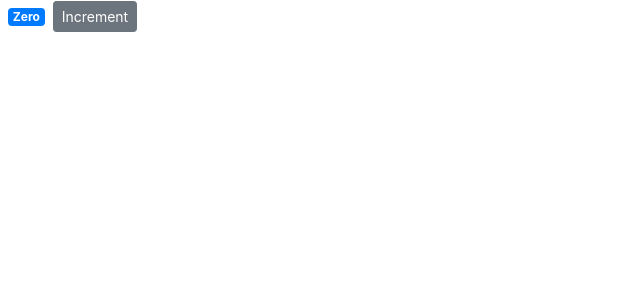
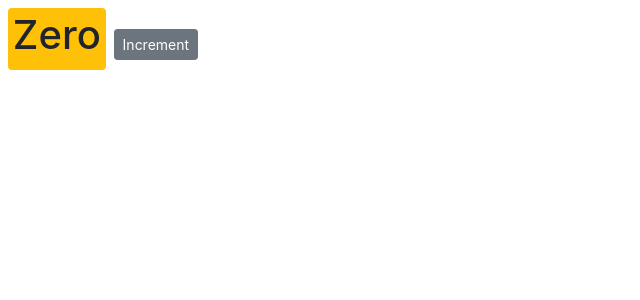
Before and after one commit to mattrorvick/ReactCounterApp, a React (Create React App) app: page / in a window 1280 px wide. Shown: the top 300 px of the page, without its empty margins (0-640 px from the left). Built offline with nearby package versions, Linux system fonts and the light colour scheme.

Commit message:
handling events

```diff
--- a/src/components/counter.jsx
+++ b/src/components/counter.jsx
@@ -5,22 +5,33 @@ class Counter extends Component {
     count: 0,
   };
 
-  styles = {
-    fontWeight: "bold",
-  };
+  handleIncrement() {
+    console.log("Increment Clicked", this);
+  }
 
   render() {
     return (
-      <React.Fragment>
-        <span className="badge badge-primary m-2">{this.formatCount()}</span>
-        <button className="btn btn-secondary btn-sm">Increment</button>
-      </React.Fragment>
+      <div>
+        <span className={this.getBadgeClasses()}>{this.formatCount()}</span>
+        <button
+          onClick={this.handleIncrement}
+          className="btn btn-secondary btn-sm"
+        >
+          Increment
+        </button>
+      </div>
     );
   }
 
   formatCount() {
     const { count } = this.state;
-    return count === 0 ? "Zero" : count;
+    return count === 0 ? <h1>Zero</h1> : count;
+  }
+
+  getBadgeClasses() {
+    let classes = "badge m-2 badge-";
+    classes += this.state.count === 0 ? "warning" : "primary";
+    return classes;
   }
 }
 
```
